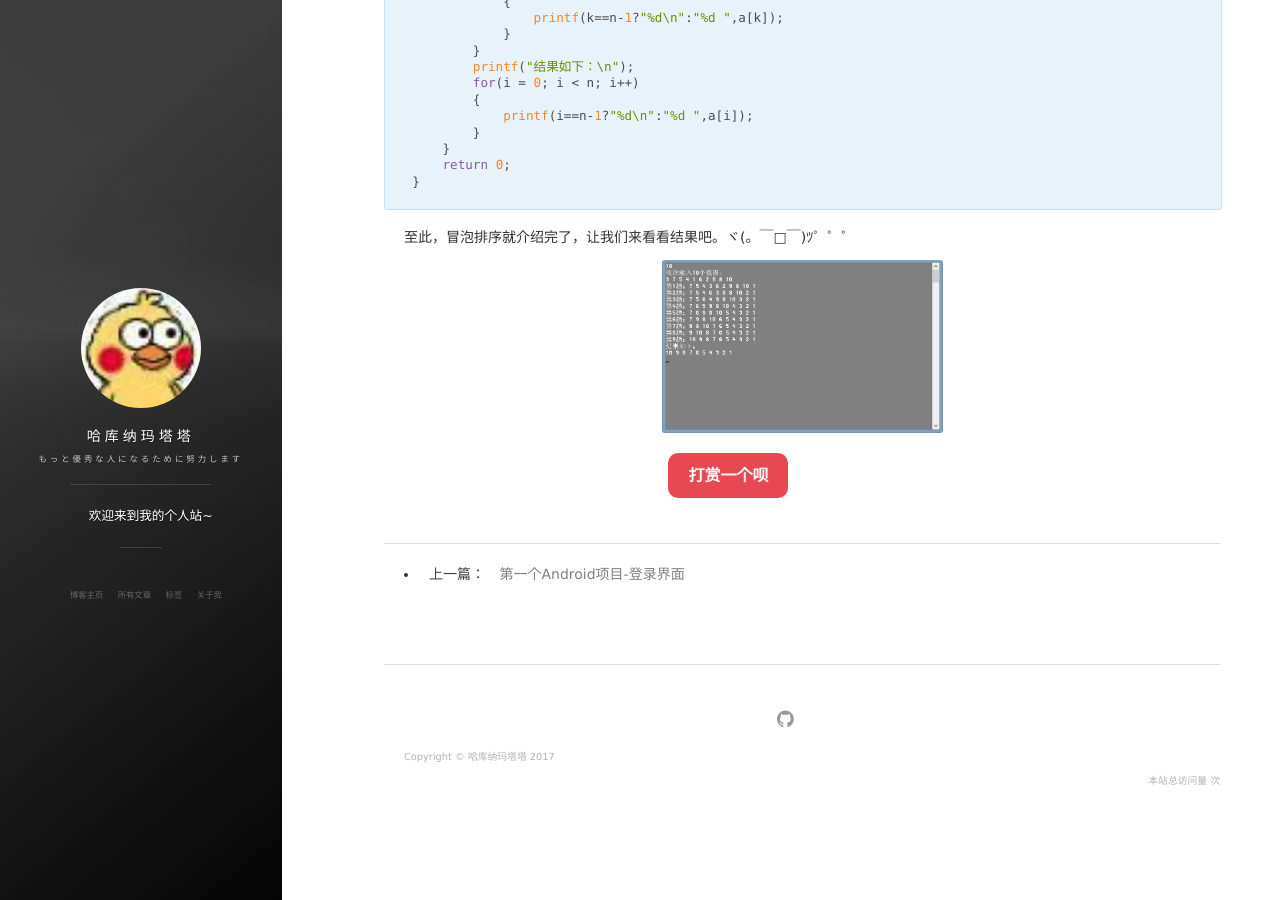
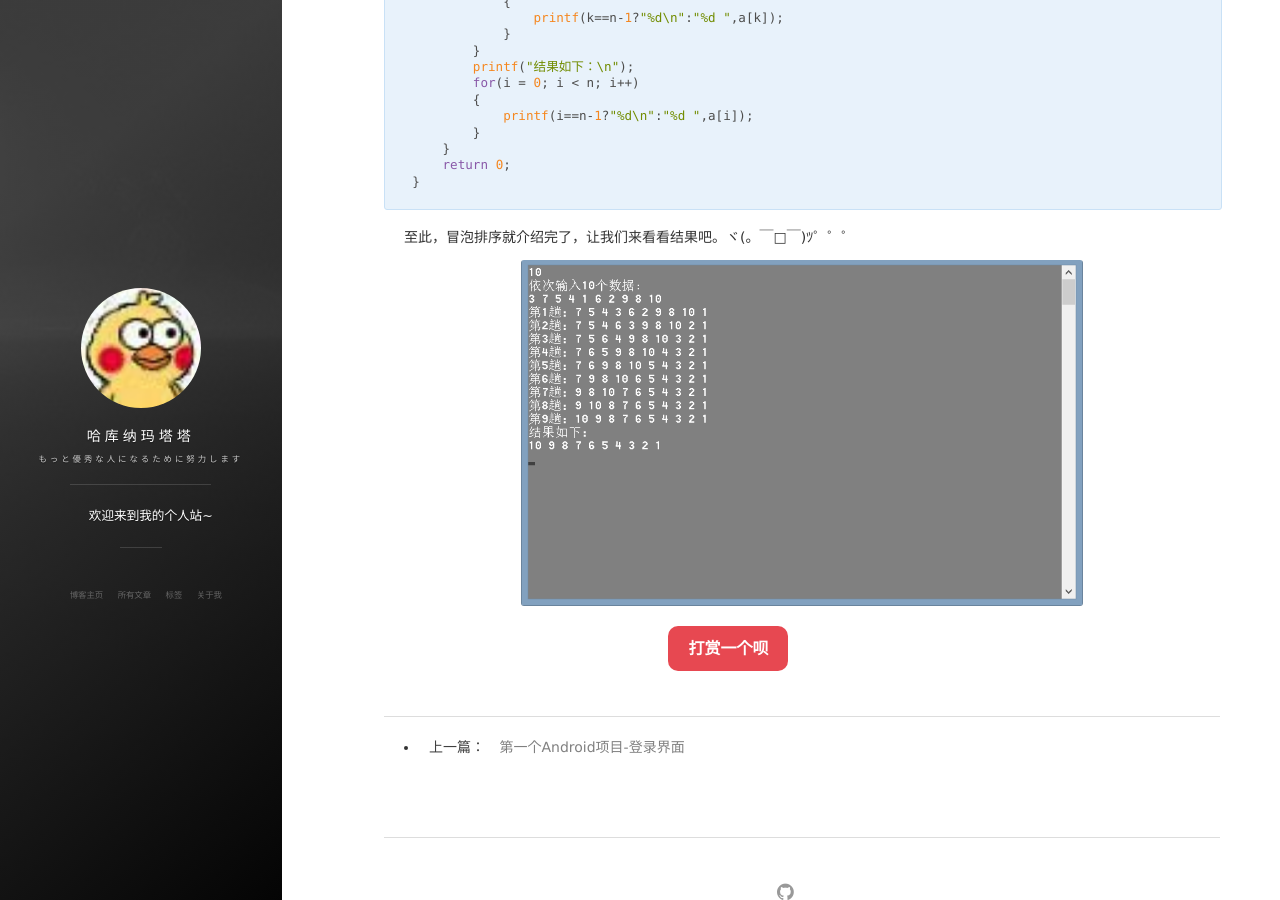
Before and after one commit to YuQi9797/YuQi9797.github.io, a Jekyll site: the page built from _posts/2017-10-14-BubbleSort.md, in a window 1280 px wide and 900 px high, scrolled down 1021 px. Built offline with Jekyll 4.4.1, drawn with Linux system fonts in a browser that asks for light colours; nearby versions of some CDN libraries; comment, search, counter and statistics services are not loaded.

Commit message:
BubbleSort

````diff
--- a/_posts/2017-10-14-BubbleSort.md
+++ b/_posts/2017-10-14-BubbleSort.md
@@ -74,5 +74,5 @@ int main()
 ```
 至此，冒泡排序就介绍完了，让我们来看看结果吧。ヾ(。￣□￣)ﾂ゜゜゜
 <div>
-  <img src="/images/image/BubbleSort.png" width="281" height="173"/>
+  <img src="/images/image/BubbleSort.png" width="562" height="346"/>
 </div>
````
